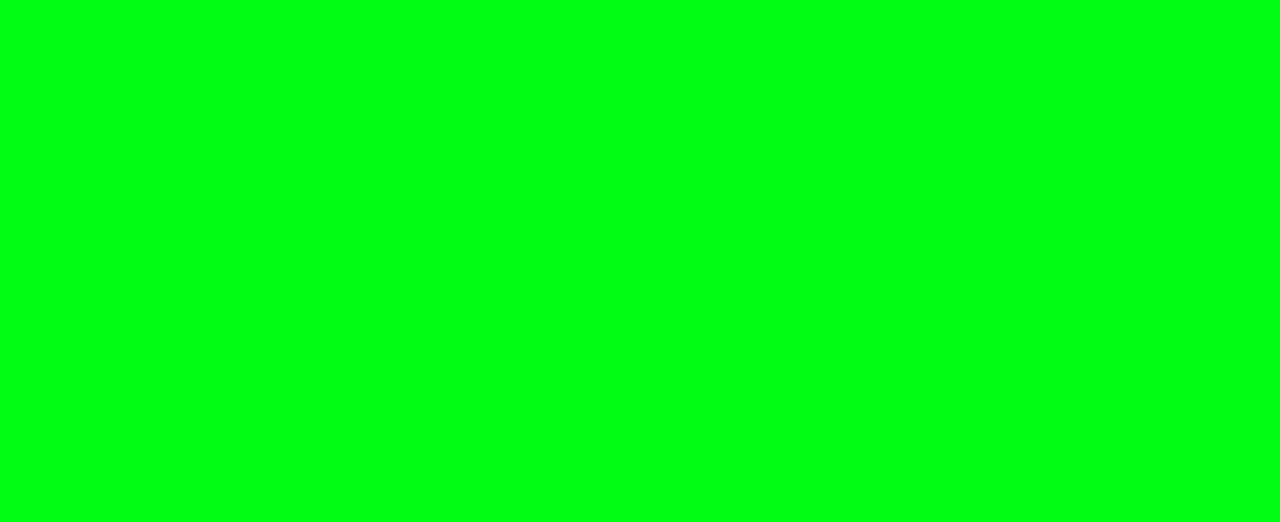
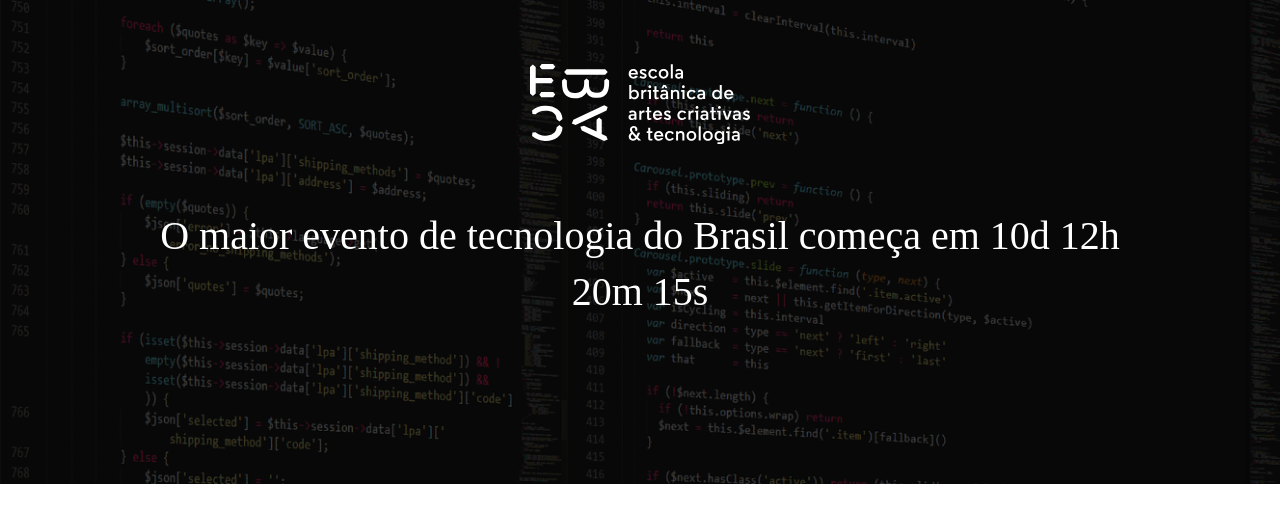
Before and after one commit to Nycolas-Klentfelt/ebac_tech_talks, a website built with Parcel: page src/index.html in a window 1280 px wide. Built offline with nearby package versions, Linux system fonts and the light colour scheme.

Commit message:
Criando o hero

```diff
--- a/package.json
+++ b/package.json
@@ -12,6 +12,7 @@
   "license": "ISC",
   "devDependencies": {
     "@parcel/transformer-sass": "^2.8.0",
-    "parcel": "^2.8.0"
+    "parcel": "^2.8.0",
+    "sharp": "^0.31.3"
   }
 }
--- a/src/index.html
+++ b/src/index.html
@@ -3,10 +3,23 @@
 <head>
     <meta charset="UTF-8">
     <meta name="viewport" content="width=device-width, initial-scale=1.0">
-    <title>Document</title>
-    <link rel="stylesheet" href="styles/main.scss">
+    <title>EBAC Tech Talks</title>
+
+    <link rel="preconnect" href="https://fonts.googleapis.com">
+    <link rel="preconnect" href="https://fonts.gstatic.com" crossorigin>
+    <link href="https://fonts.googleapis.com/css2?family=Roboto:ital,wght@0,100..900;1,100..900&display=swap" rel="stylesheet">
+
+    <link rel="stylesheet" href="./styles/main.scss">
 </head>
 <body>
+    <header class="hero">
+        <div class="container">
+            <img class="hero__logo" src="./images/ebac_logo.svg" alt="EBAC">
+            <p class="hero__text">
+                O maior evento de tecnologia do Brasil começa em 10d 12h 20m 15s
+            </p>
+        </div>
+    </header>
     <script src="scripts/main.js"></script>
 </body>
 </html>
--- /dev/null
+++ b/src/styles/_hero.scss
@@ -0,0 +1,52 @@
+.hero{
+    padding-top: 64px;
+    padding-bottom: 100px;
+    background-image: url(../images/fundo.png);
+    background-repeat: no-repeat;
+    background-size: cover ;
+    position: relative;
+
+    .container{
+        position: relative;
+    }
+
+    &::before{
+        position: absolute;
+        top: 0;
+        left: 0;
+        width: 100%;
+        height: 100%;
+        background-color: #000000;
+        content: " ";
+        opacity: .7;
+    }
+
+    &__logo{
+        margin: 0 auto;
+        height: 80px;
+        display: block;
+    }
+
+    &__text{
+        margin-top: 64px;
+        margin-bottom:64px;
+        font-size: 40px;
+        line-height: 56px;
+        color: white;
+        font-weight: 800px;
+        text-align: center;
+    }
+
+    @media(max-width:640px){
+        padding: 40px 0;
+        &__logo{
+            height: 40px;
+        }
+
+        &__text{
+            font-size: 22px;
+            line-height: 24px;
+            margin: 24px 0;
+        }
+    }
+}
--- a/src/styles/main.scss
+++ b/src/styles/main.scss
@@ -1,3 +1,22 @@
-body{
-    background-color: rgb(0, 255, 21);
+@use '_hero';
+
+*{
+    margin: 0;
+    padding: 0;
+    box-sizing: border-box;
 }
+
+.container{
+    max-width: 960px;
+    width: 100%;
+    margin: 0 auto;
+
+    @media(max-width:640px){
+        max-width: 80%;
+    }
+
+    @media(max-width:1024px){
+        max-width: 90%;
+    }
+
+}
```
Also changed, not shown: 1 other file.
